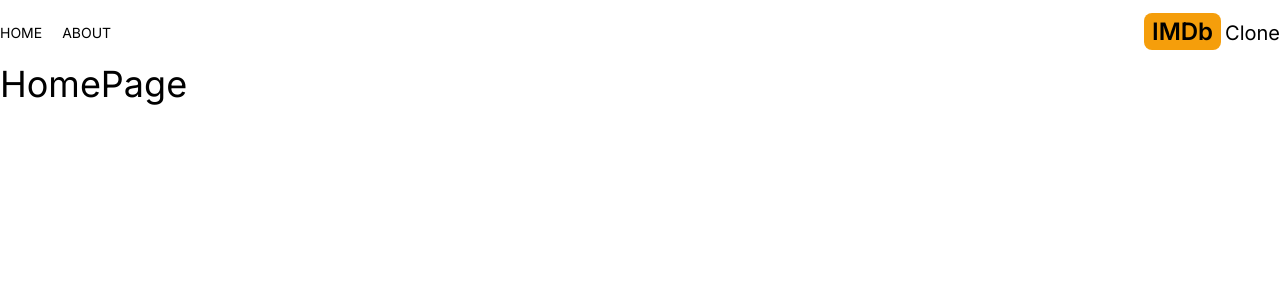
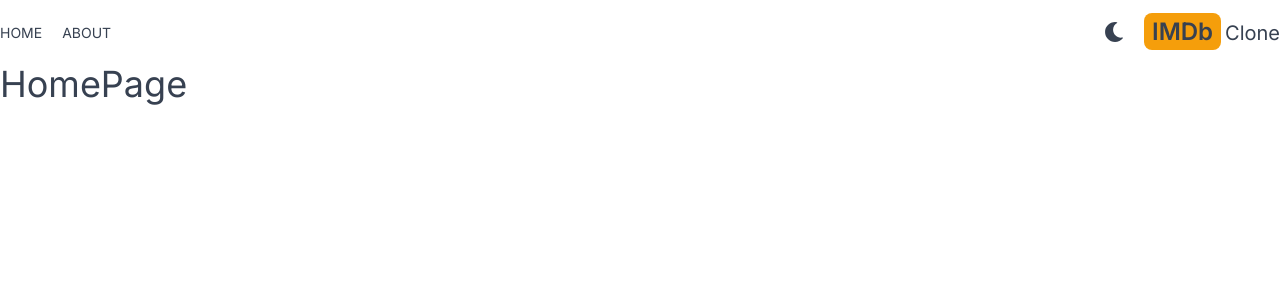
Before and after one commit to Shm-Rsuf/imdb-clone, a Next.js app: page / in a window 1280 px wide. Shown: the top 300 px of the page. Built offline with nearby package versions, Linux system fonts and the light colour scheme.

Commit message:
dark mode added

```diff
--- /dev/null
+++ b/app/Providers.jsx
@@ -0,0 +1,14 @@
+"use client";
+import { ThemeProvider } from "next-themes";
+
+const Providers = ({ children }) => {
+  return (
+    <ThemeProvider enableSystem={true} attribute="class">
+      <div className="dark:bg-gray-700 dark:text-gray-200 text-gray-700 transition-colors duration-300 min-h-screen select-none">
+        {children}
+      </div>
+    </ThemeProvider>
+  );
+};
+
+export default Providers;
--- a/app/layout.js
+++ b/app/layout.js
@@ -1,6 +1,7 @@
 import Header from "@/components/Header";
 import "./globals.css";
 import { Inter } from "next/font/google";
+import Providers from "./Providers";
 
 const inter = Inter({ subsets: ["latin"] });
 
@@ -13,10 +14,12 @@
   return (
     <html lang="en">
       <body className={inter.className}>
-        {/* HEADER */}
-        <Header />
+        <Providers>
+          {/* HEADER */}
+          <Header />
 
-        {children}
+          {children}
+        </Providers>
       </body>
     </html>
   );
--- /dev/null
+++ b/components/DarkModeSwitch.jsx
@@ -0,0 +1,31 @@
+"use client";
+import { MdLightMode } from "react-icons/md";
+import { FaMoon } from "react-icons/fa";
+import { useTheme } from "next-themes";
+import { useEffect, useState } from "react";
+
+const DarkModeSwitch = () => {
+  const { systemTheme, theme, setTheme } = useTheme();
+  const [mounted, setMounted] = useState(false);
+  const currentTheme = theme === "system" ? systemTheme : theme;
+
+  useEffect(() => setMounted(true), [setMounted]);
+
+  return (
+    <>
+      {mounted && currentTheme === "dark" ? (
+        <MdLightMode
+          className="text-xl cursor-pointer hover:text-amber-500 duration-300"
+          onClick={() => setTheme("light")}
+        />
+      ) : (
+        <FaMoon
+          className="text-xl cursor-pointer hover:text-amber-500 duration-300"
+          onClick={() => setTheme("dark")}
+        />
+      )}
+    </>
+  );
+};
+
+export default DarkModeSwitch;
--- a/components/Header.jsx
+++ b/components/Header.jsx
@@ -2,6 +2,7 @@
 import MenuItem from "./MenuItem";
 import { AiFillHome } from "react-icons/ai";
 import { BsFillInfoCircleFill } from "react-icons/bs";
+import DarkModeSwitch from "./DarkModeSwitch";
 
 const Header = () => {
   return (
@@ -10,7 +11,8 @@
         <MenuItem title="HOME" address="/" Icon={AiFillHome} />
         <MenuItem title="ABOUT" address="/about" Icon={BsFillInfoCircleFill} />
       </div>
-      <div className="">
+      <div className="flex items-center space-x-5">
+        <DarkModeSwitch />
         <Link href="/">
           <h2 className="text-2xl">
             <span className="font-semibold bg-amber-500 px-2 py-1 rounded-lg mr-1">
--- a/components/MenuItem.jsx
+++ b/components/MenuItem.jsx
@@ -1,5 +1,4 @@
 import Link from "next/link";
-import React from "react";
 
 const MenuItem = ({ title, address, Icon }) => {
   return (
--- a/package.json
+++ b/package.json
@@ -13,6 +13,7 @@
     "eslint": "8.46.0",
     "eslint-config-next": "13.4.12",
     "next": "13.4.12",
+    "next-themes": "^0.2.1",
     "postcss": "8.4.27",
     "react": "18.2.0",
     "react-dom": "18.2.0",
--- a/tailwind.config.js
+++ b/tailwind.config.js
@@ -1,18 +1,19 @@
 /** @type {import('tailwindcss').Config} */
 module.exports = {
   content: [
-    './pages/**/*.{js,ts,jsx,tsx,mdx}',
-    './components/**/*.{js,ts,jsx,tsx,mdx}',
-    './app/**/*.{js,ts,jsx,tsx,mdx}',
+    "./pages/**/*.{js,ts,jsx,tsx,mdx}",
+    "./components/**/*.{js,ts,jsx,tsx,mdx}",
+    "./app/**/*.{js,ts,jsx,tsx,mdx}",
   ],
   theme: {
     extend: {
       backgroundImage: {
-        'gradient-radial': 'radial-gradient(var(--tw-gradient-stops))',
-        'gradient-conic':
-          'conic-gradient(from 180deg at 50% 50%, var(--tw-gradient-stops))',
+        "gradient-radial": "radial-gradient(var(--tw-gradient-stops))",
+        "gradient-conic":
+          "conic-gradient(from 180deg at 50% 50%, var(--tw-gradient-stops))",
       },
     },
   },
   plugins: [],
-}
+  darkMode: "class",
+};
```
Also changed, not shown: 1 other file (tests, documents, lock files or other folders).
